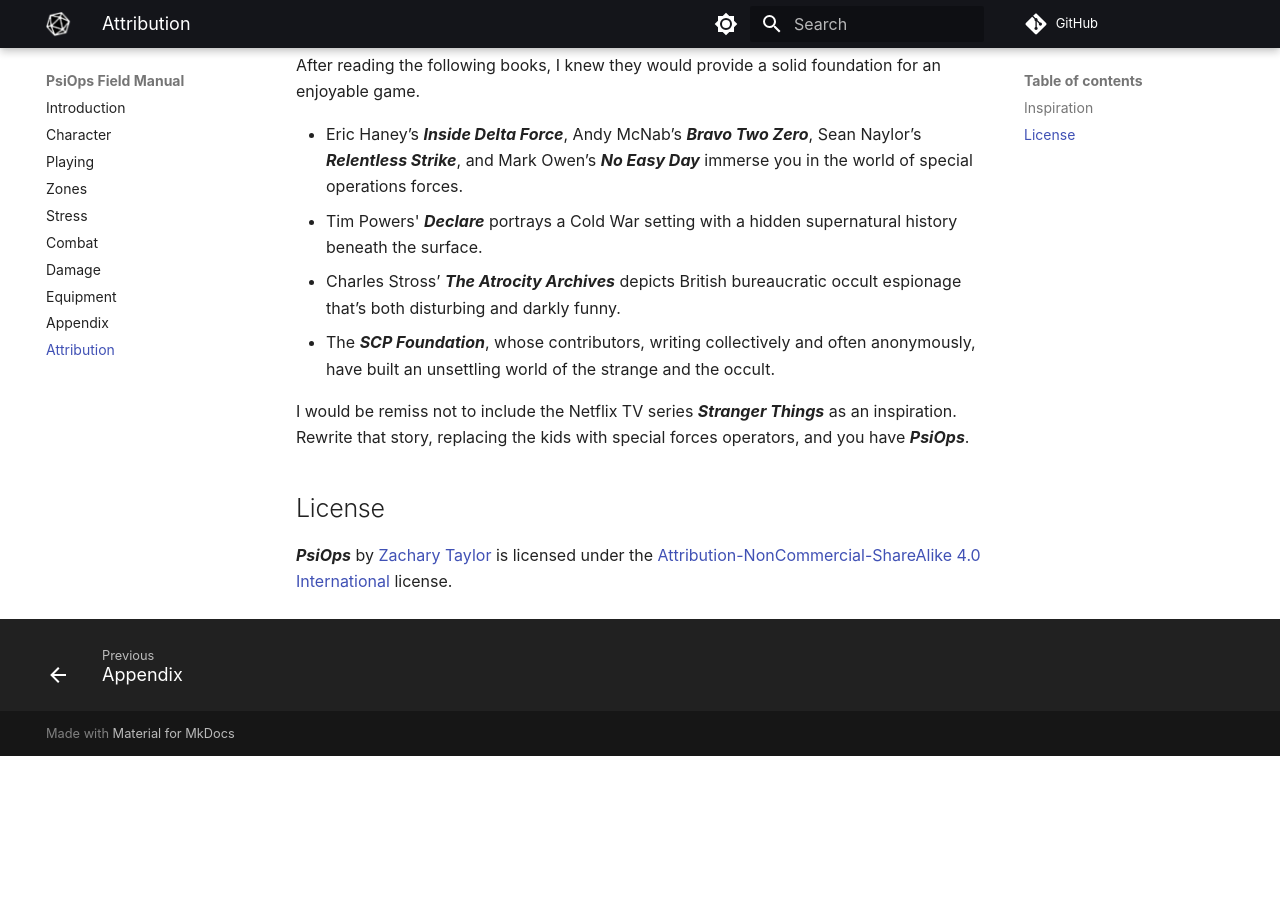
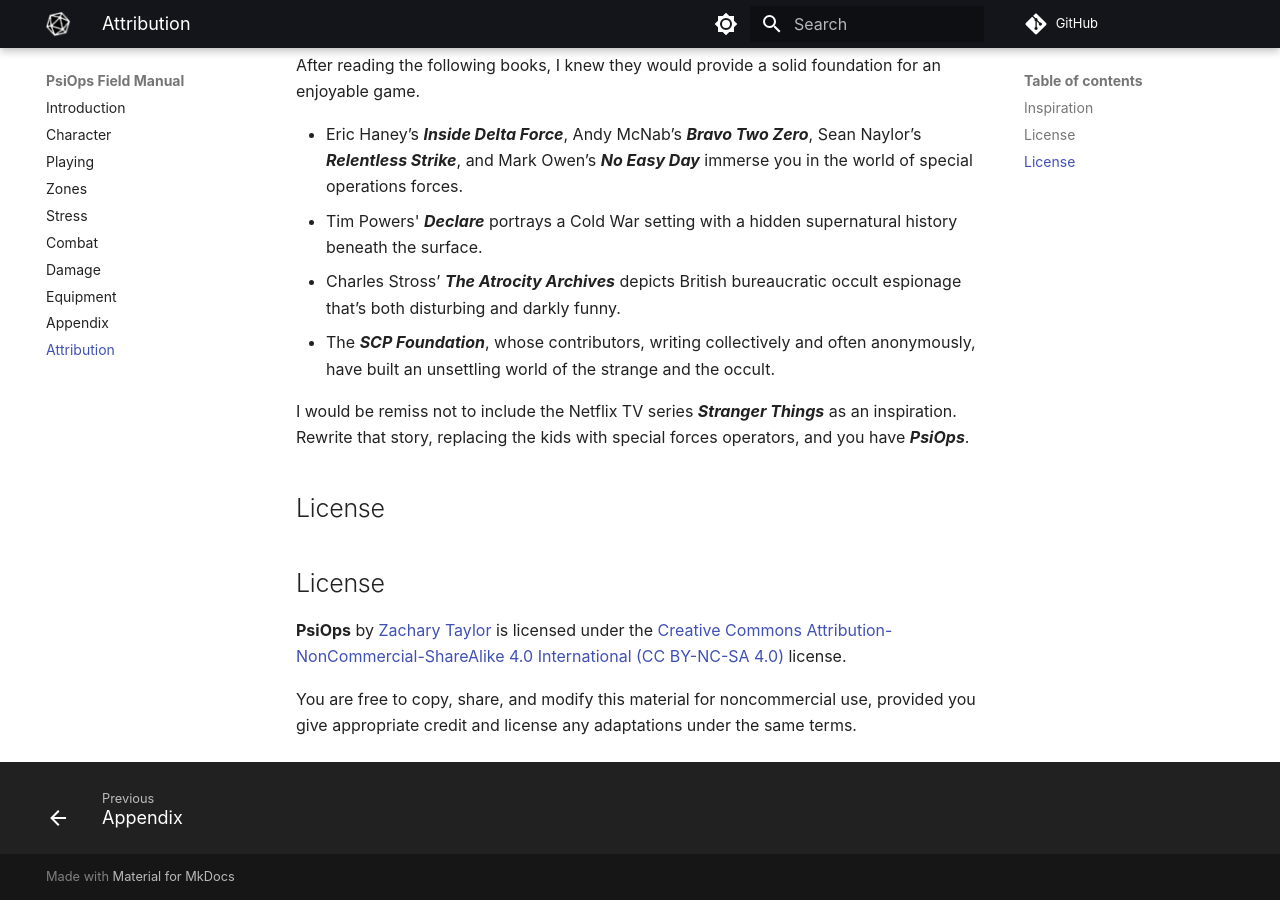
Before and after one commit to joemoose/psiops, an MkDocs documentation site: the page built from docs/attribution.md, in a window 1280 px wide and 900 px high, scrolled down 1001 px. Built offline with MkDocs 1.6.1 and Material for MkDocs 9.7.7, drawn with Linux system fonts in a browser that asks for light colours; plug-ins that fetch from the network failed and are left out; comment, search, counter and statistics services are not loaded; before the commit the page ends 1757 px from its top, so only the background shows below that.

Commit message:
Update attribution.md

```diff
--- a/docs/attribution.md
+++ b/docs/attribution.md
@@ -27,4 +27,8 @@
 
 ## License
 
-***PsiOps*** by [Zachary Taylor](https://zacharytaylor.itch.io) is licensed under the [Attribution-NonCommercial-ShareAlike 4.0 International](https://creativecommons.org/licenses/by-nc-sa/4.0/) license.
+## License
+
+**PsiOps** by [Zachary Taylor](https://zacharytaylor.itch.io) is licensed under the [Creative Commons Attribution-NonCommercial-ShareAlike 4.0 International (CC BY-NC-SA 4.0)](https://creativecommons.org/licenses/by-nc-sa/4.0/) license.
+
+You are free to copy, share, and modify this material for noncommercial use, provided you give appropriate credit and license any adaptations under the same terms.
```
